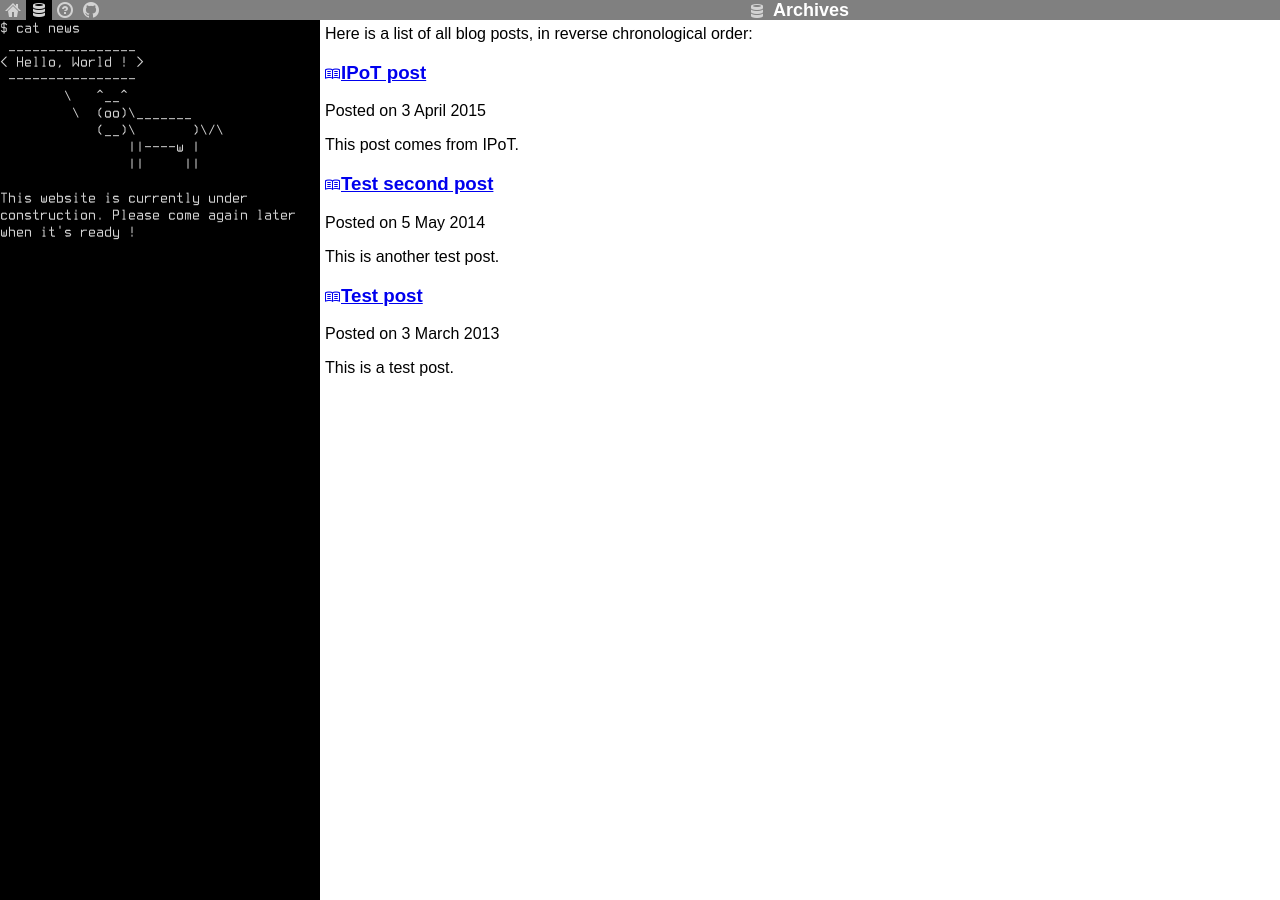
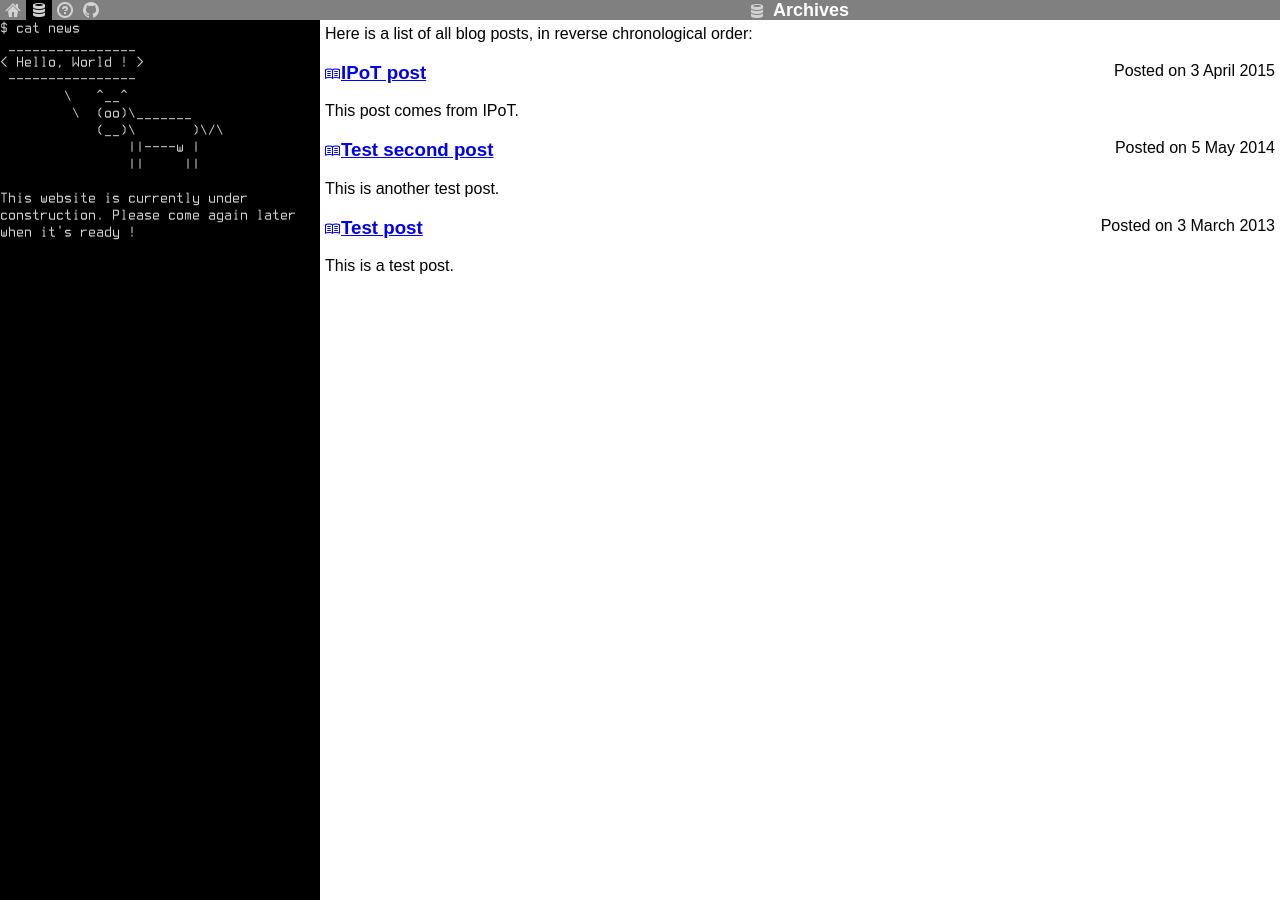
Before and after one commit to guillaumecl/guillaumecl.github.io, a Jekyll site: the page built from archives.html, in a window 1280 px wide. Built offline with Jekyll 4.4.1, drawn with Linux system fonts in a browser that asks for light colours.

Commit message:
Add the same date formatting in the archives page as the posts pages.
Signed-off-by: Guillaume Clement <gclement@baobob.org>

```diff
--- a/archives.html
+++ b/archives.html
@@ -6,10 +6,17 @@ order: 2
 Here is a list of all blog posts, in reverse chronological order:
 {% for post in site.posts %}
 
-<h3><a href="{{post.url}}"><span class="octicon octicon-book" title="{{post.title}}"></span>{{post.title}}</a></h3>
+<div class="post">
+	<h3>
+		<a href="{{post.url}}">
+			<span class="octicon octicon-book" title="{{post.title}}"></span>{{post.title}}
+		</a>
+	</h3>
 
-<p>Posted on {{post.date | date: "%-d %B %Y"}}</p>
+	<div class="date">Posted on {{post.date | date: "%-d %B %Y"}}</div>
 
-{{post.excerpt}}
+	{{post.excerpt}}
+
+</div>
 
 {% endfor %}
--- a/resources/layout.css
+++ b/resources/layout.css
@@ -66,7 +66,11 @@ ul.links li.navigation a {
 	width: auto;
 }
 
-.layout_right div.date {
+div.post {
+	position: relative;
+}
+
+div.date {
 	position: absolute;
 	top: 0px;
 	right: 0px;
```
